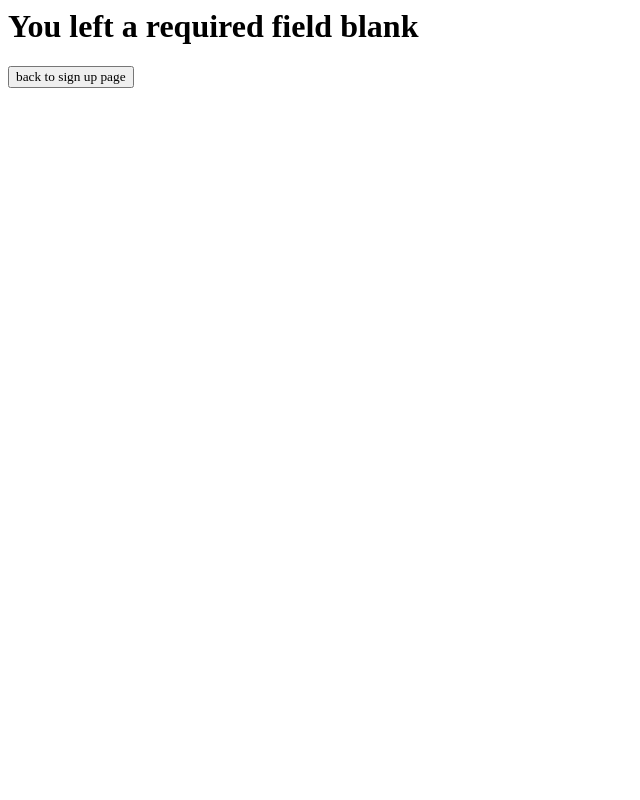
After one commit to mission-deny-the-mission/accessaciti, a PHP site: page /required_field_is_blank.html in a window 1280 px wide. The commit adds this page. Shown: the whole page, without its empty margins (0-640 px from the left). Run offline with PHP 8.4, Linux system fonts and the light colour scheme.

Commit message:
Check to make sure required fields are filled in

```diff
--- /dev/null
+++ b/required_field_is_blank.html
@@ -0,0 +1,10 @@
+<html>
+    <head>
+        <link rel="stylesheet" href="main.css">
+        <title>Sign up failed</title>
+    </head>
+    <body>
+        <h1>You left a required field blank</h1>
+        <button onclick="document.location='Signup.html'">back to sign up page</button>
+    </body>
+</html>
--- a/sign_up_handle.php
+++ b/sign_up_handle.php
@@ -11,6 +11,12 @@ if ($_SERVER['REQUEST_METHOD'] === 'POST')
     $email = mysqli_real_escape_string($conn, $_POST['email']);
     $password = mysqli_real_escape_string($conn, $_POST['password']);
     $confirm_password = mysqli_real_escape_string($conn, $_POST['confirm_password']);
+
+    if ($username == "" || $firstname == "" || $lastname == "" || $password == "")
+    {
+        header("Location: required_field_is_blank.html");
+        exit();
+    }
 
     if (!($password == $confirm_password))
     {
```
